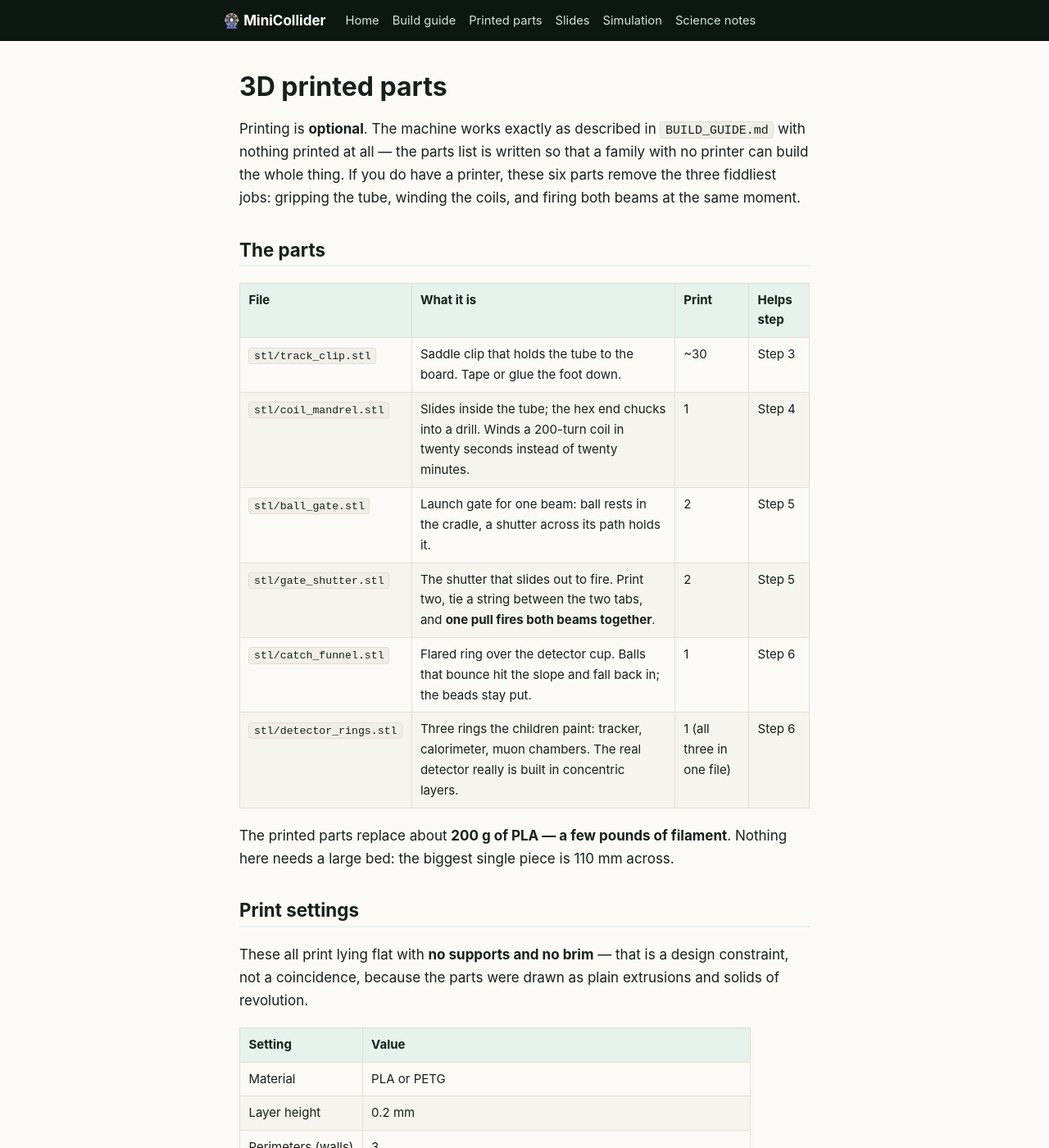
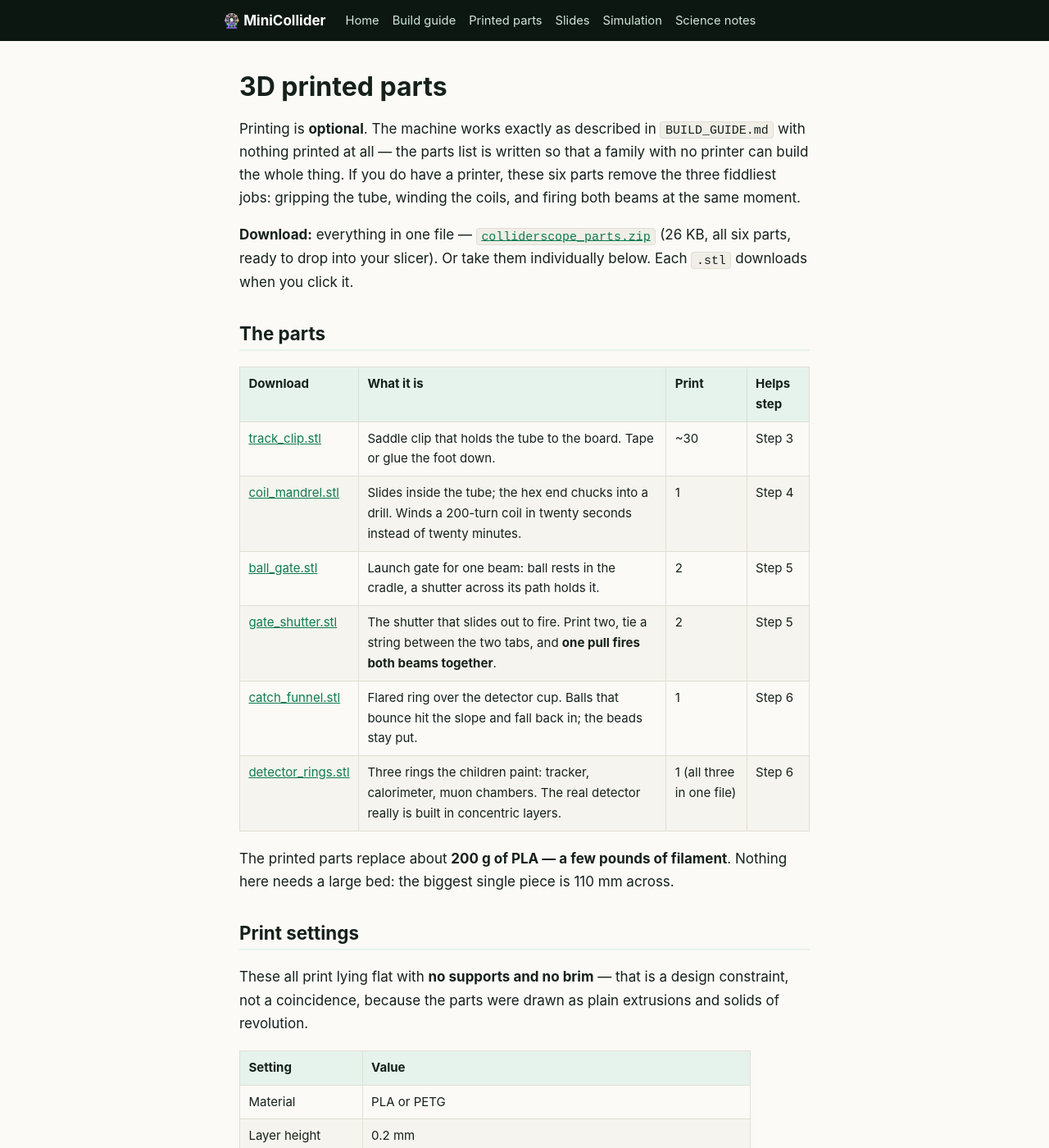
Before and after one commit to camarcano/mini-collider, a Jekyll site: the page built from build/3dprint/PRINTED_PARTS.md, in a window 1280 px wide and 1400 px high. Shown: the whole window at 82% size. Built offline with Jekyll 4.4.1, drawn with Linux system fonts in a browser that asks for light colours; our own code applies the rules of GitHub Pages for plain Markdown files; some of the changed text lies outside the part shown.

Commit message:
Make the printed parts actually downloadable
The STLs were on the site but only named as text, with nothing to click.
Link each file from the parts table, add a one-click zip of all six
(which the generator now rebuilds alongside the STLs), and say so on the
landing card.

Co-Authored-By: Claude Code <noreply@anthropic.com>

````diff
--- a/build/3dprint/PRINTED_PARTS.md
+++ b/build/3dprint/PRINTED_PARTS.md
@@ -6,16 +6,21 @@ that a family with no printer can build the whole thing. If you do have a
 printer, these six parts remove the three fiddliest jobs: gripping the tube,
 winding the coils, and firing both beams at the same moment.
 
+**Download:** everything in one file —
+[`colliderscope_parts.zip`](stl/colliderscope_parts.zip) (26 KB, all six
+parts, ready to drop into your slicer). Or take them individually below.
+Each `.stl` downloads when you click it.
+
 ## The parts
 
-| File | What it is | Print | Helps step |
+| Download | What it is | Print | Helps step |
 |---|---|---|---|
-| `stl/track_clip.stl` | Saddle clip that holds the tube to the board. Tape or glue the foot down. | ~30 | Step 3 |
-| `stl/coil_mandrel.stl` | Slides inside the tube; the hex end chucks into a drill. Winds a 200-turn coil in twenty seconds instead of twenty minutes. | 1 | Step 4 |
-| `stl/ball_gate.stl` | Launch gate for one beam: ball rests in the cradle, a shutter across its path holds it. | 2 | Step 5 |
-| `stl/gate_shutter.stl` | The shutter that slides out to fire. Print two, tie a string between the two tabs, and **one pull fires both beams together**. | 2 | Step 5 |
-| `stl/catch_funnel.stl` | Flared ring over the detector cup. Balls that bounce hit the slope and fall back in; the beads stay put. | 1 | Step 6 |
-| `stl/detector_rings.stl` | Three rings the children paint: tracker, calorimeter, muon chambers. The real detector really is built in concentric layers. | 1 (all three in one file) | Step 6 |
+| [track_clip.stl](stl/track_clip.stl) | Saddle clip that holds the tube to the board. Tape or glue the foot down. | ~30 | Step 3 |
+| [coil_mandrel.stl](stl/coil_mandrel.stl) | Slides inside the tube; the hex end chucks into a drill. Winds a 200-turn coil in twenty seconds instead of twenty minutes. | 1 | Step 4 |
+| [ball_gate.stl](stl/ball_gate.stl) | Launch gate for one beam: ball rests in the cradle, a shutter across its path holds it. | 2 | Step 5 |
+| [gate_shutter.stl](stl/gate_shutter.stl) | The shutter that slides out to fire. Print two, tie a string between the two tabs, and **one pull fires both beams together**. | 2 | Step 5 |
+| [catch_funnel.stl](stl/catch_funnel.stl) | Flared ring over the detector cup. Balls that bounce hit the slope and fall back in; the beads stay put. | 1 | Step 6 |
+| [detector_rings.stl](stl/detector_rings.stl) | Three rings the children paint: tracker, calorimeter, muon chambers. The real detector really is built in concentric layers. | 1 (all three in one file) | Step 6 |
 
 The printed parts replace about **200 g of PLA — a few pounds of filament**.
 Nothing here needs a large bed: the biggest single piece is 110 mm across.
@@ -58,7 +63,8 @@ Everything is parametric. Edit the block at the top of
 python3 generate_stls.py
 ```
 
-It rewrites every STL in `stl/`. The numbers that matter:
+It rewrites every STL in `stl/`, and rebuilds the zip bundle to match. The
+numbers that matter:
 
 | Parameter | Default | Meaning |
 |---|---|---|
````
Also changed, not shown: index.md (+2 -1 lines), 2 other files.
